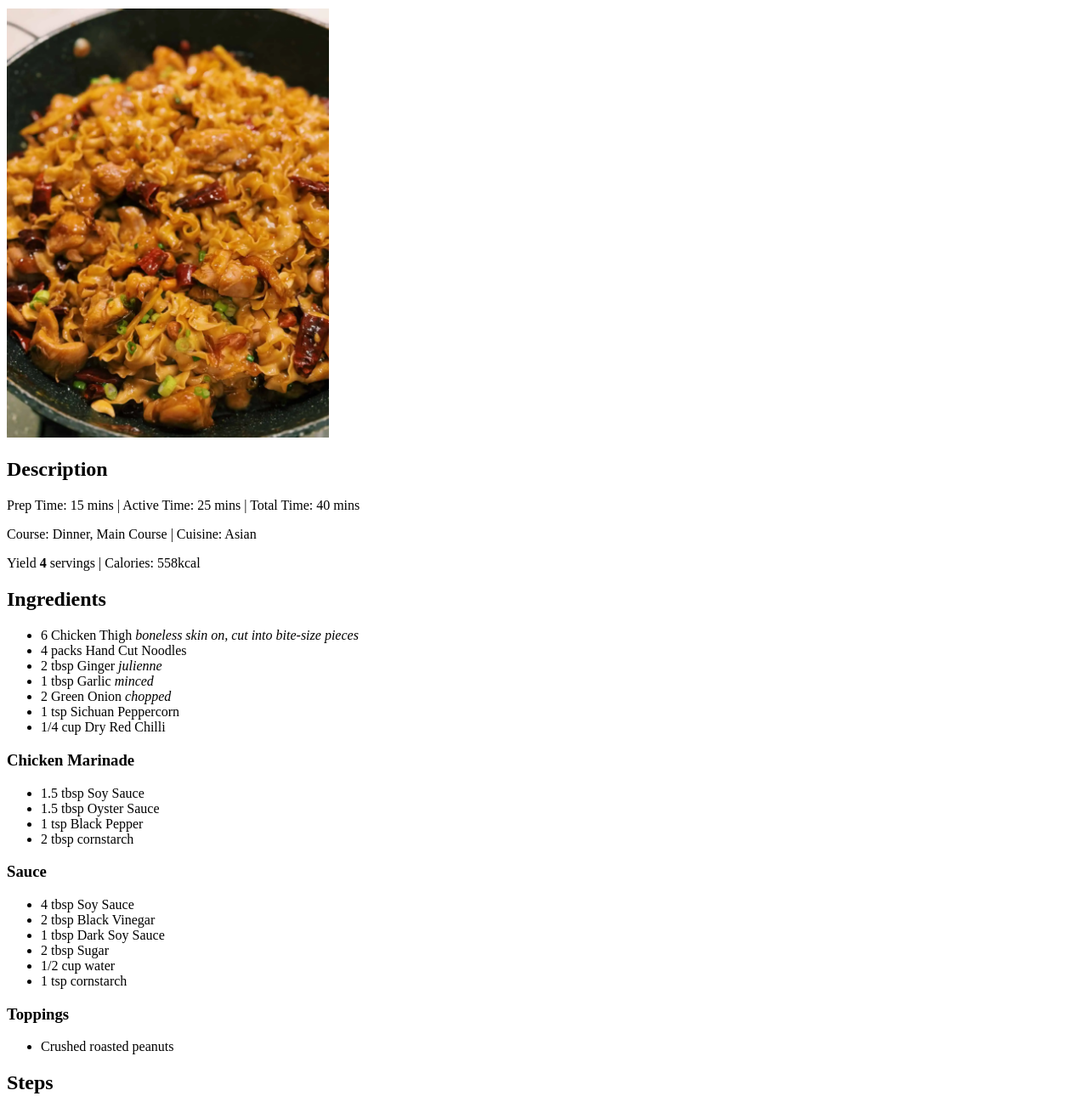
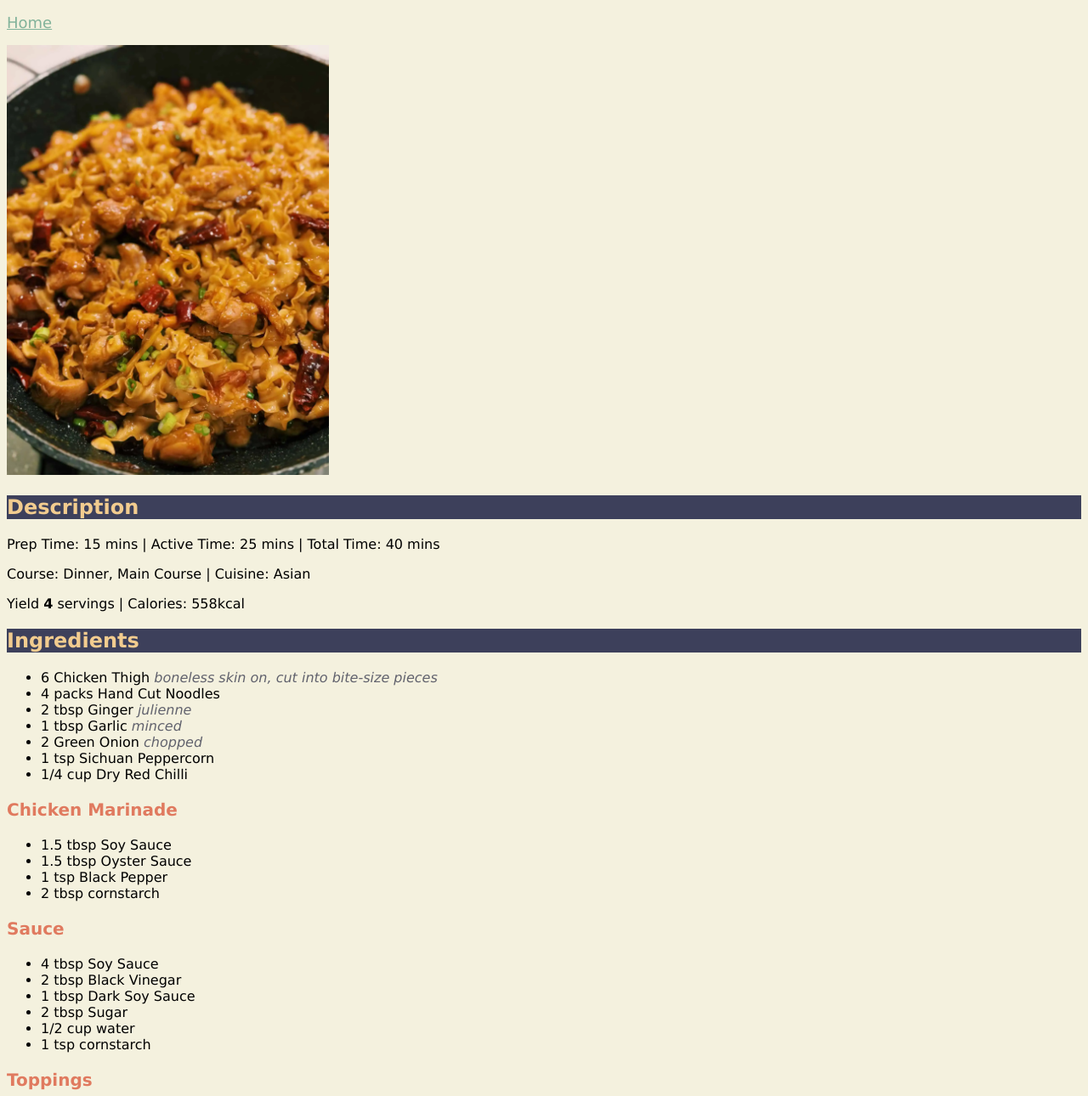
Before and after one commit to oliverhuangcode/odin-recipes, a plain HTML site: page recipes/kung-pao-chicken-noodles.html in a window 1280 px wide. Shown: the part 104-1394 px from the top of the page at 85% size. Drawn offline with Linux system fonts and the light colour scheme.

Commit message:
Add css styling

```diff
--- a/recipes/kung-pao-chicken-noodles.html
+++ b/recipes/kung-pao-chicken-noodles.html
@@ -3,17 +3,18 @@
 <head>
   <meta charset="UTF-8">
   <meta name="viewport" content="width=device-width, initial-scale=1.0">
+  <link rel="stylesheet" href="../style.css">
   <title>Kung Pao Chicken Noodles</title>
 </head>
 <body>
-  <h1>Kung Pao Chicken Noodles</h1>
+  <h1 class="heading main">Kung Pao Chicken Noodles</h1>
   <p><a href="../index.html">Home</a></p>
   <img src="../images/kungpao.webp" alt="Kung Pao Chicken Noodles result" height="30%" width="30%">
-  <h2>Description</h2>
+  <h2 class="heading small">Description</h2>
   <p>Prep Time: 15 mins | Active Time: 25 mins | Total Time: 40 mins</p>
   <p>Course: Dinner, Main Course | Cuisine: Asian</p>
   <p>Yield <strong>4</strong> servings | Calories: 558kcal</p>
-  <h2>Ingredients</h2>
+  <h2 class="heading small">Ingredients</h2>
   <ul>
     <li>6 Chicken Thigh <em>boneless skin on, cut into bite-size pieces</em></li>
     <li>4 packs Hand Cut Noodles</li>
@@ -23,14 +24,14 @@
     <li>1 tsp Sichuan Peppercorn</li>
     <li>1/4 cup Dry Red Chilli</li>
   </ul>
-  <h3>Chicken Marinade</h3>
+  <h3 class="heading sub">Chicken Marinade</h3>
   <ul>
     <li>1.5 tbsp Soy Sauce</li>
     <li>1.5 tbsp Oyster Sauce</li>
     <li>1 tsp Black Pepper</li>
     <li>2 tbsp cornstarch</li>
   </ul>
-  <h3>Sauce</h3>
+  <h3 class="heading sub">Sauce</h3>
   <ul>
     <li>4 tbsp Soy Sauce</li>
     <li>2 tbsp Black Vinegar</li>
@@ -39,11 +40,11 @@
     <li>1/2 cup water</li>
     <li>1 tsp cornstarch</li>
   </ul>
-  <h3>Toppings</h3>
+  <h3 class="heading sub">Toppings</h3>
   <ul>
     <li>Crushed roasted peanuts</li>
   </ul>
-  <h2>Steps</h2>
+  <h2 class="heading small">Steps</h2>
   <ol>
     <li>
       Marinate the chicken with 1.5 tablespoon soy sauce, 1.5 tablespoon oyster sauce, 1 tsp black pepper, and 2 tablespoon corn starch for 10 minutes.
--- /dev/null
+++ b/style.css
@@ -0,0 +1,34 @@
+body {
+  font-family:'Lucida Sans', 'Lucida Sans Regular', 'Lucida Grande', 'Lucida Sans Unicode', Geneva, Verdana, sans-serif;
+  background-color: #f4f1de;
+}
+
+.heading {
+  font-family: Verdana, Geneva, Tahoma, sans-serif;
+  font-weight: 600;
+}
+.heading.main {
+  font-size: 48px;
+  text-align: center;
+  color: #3d405b;
+}
+
+.heading.small {
+  background-color: #3d405b;
+  font-size: 24px;
+  color: #f2cc8f;
+}
+
+.heading.sub {
+  font-size: 20px;
+  color: #e07a5f;
+}
+
+a {
+  font-size: 18px;
+  color: #81b29a
+}
+
+em {
+  color: #61626d;
+}
```
Also changed, not shown: index.html (+2 -1 lines), recipes/golden-steak-rice.html (+6 -5 lines), recipes/jjigae.html (+5 -4 lines).
